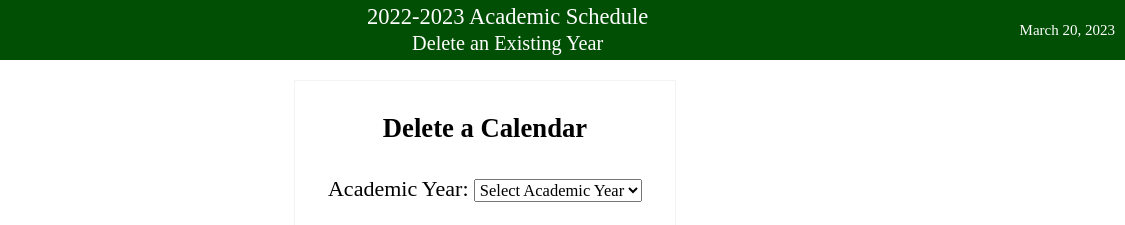
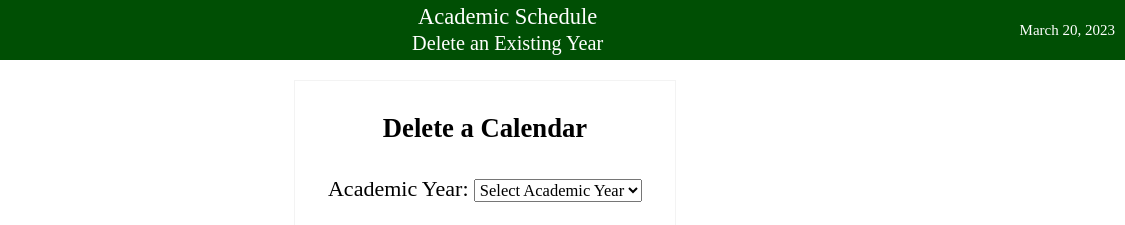
Before and after one commit to esl378/CS476_1000, a website: page views/delete.html in a window 1280 px wide. Shown: the top 225 px of the page, 155-1280 px from the left. Drawn offline with Linux system fonts and the light colour scheme; no server answers.

Commit message:
Update delete.html

```diff
--- a/views/delete.html
+++ b/views/delete.html
@@ -12,7 +12,7 @@
             <img src="/Images/UR_Logo_Primary_Reverse_White.png" alt="UofR logo" role="img"/>
         </div>
         <div class="bannerMiddle">
-            2022-2023 Academic Schedule</br>
+            Academic Schedule</br>
             <span class="subtitle">Delete an Existing Year</span>
         </div>
         <div class="bannerRight">
```
